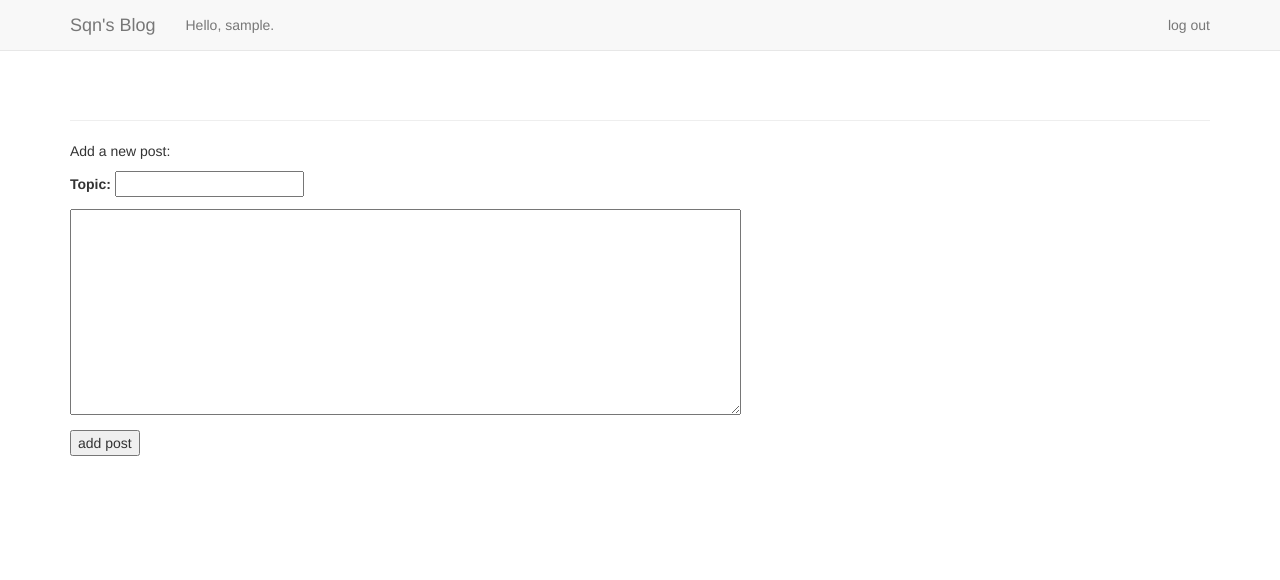
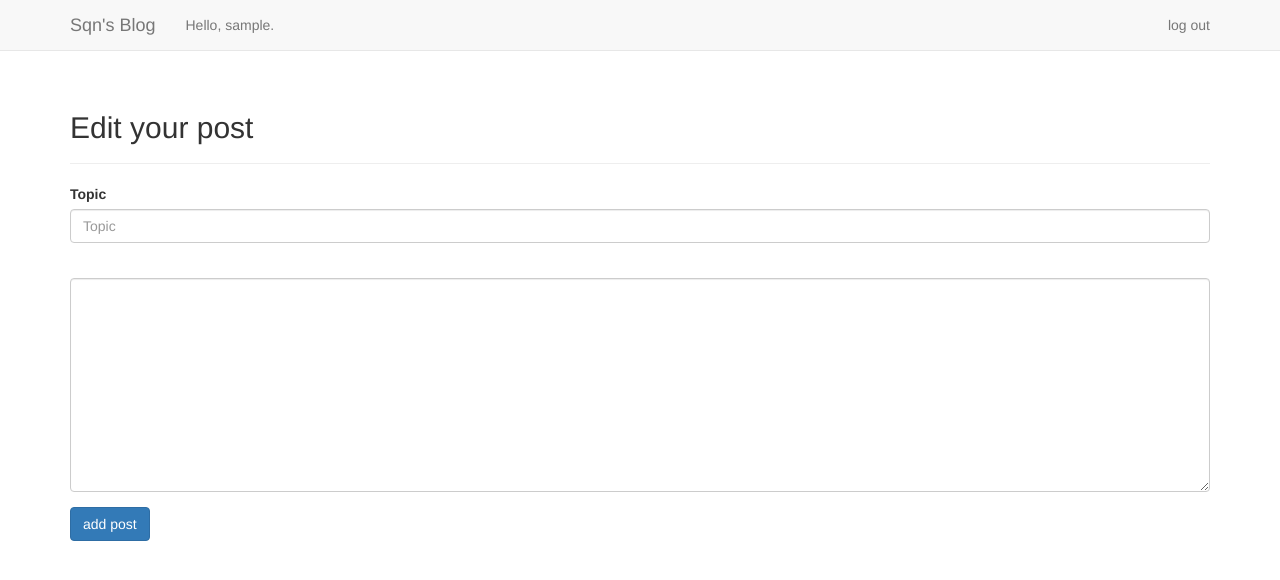
Before and after one commit to k-szulc/blog, a Django app: template blogs/templates/blogs/new_post.html in a window 1280 px wide. Shown: the top 580 px of the page. Run offline with Django 3.2, Linux system fonts and the light colour scheme; the template is opened without the code that fills it: values that come from a table or form of the project are taken from there, others are empty; the visitor is signed in with stand-in values (Sample User, id 1); some libraries are stand-ins or nearby versions.

Commit message:
Styled all blog pages to have simmilar feel and look

```diff
--- a/blogs/templates/blogs/new_post.html
+++ b/blogs/templates/blogs/new_post.html
@@ -1,10 +1,17 @@
 {% extends "blogs/base.html" %}
+{% load bootstrap3 %}
+
+{% block header %}
+  <h2>Edit your post</h2>
+{% endblock header %}
 
 {% block content %}
-  <p>Add a new post:</p>
-  <form action="{% url 'blogs:new_post' %}" method='post'>
+  <form action="{% url 'blogs:new_post' %}" method='post' class="form">
     {% csrf_token %}
-    {{ form.as_p }}
-    <button name="submit">add post</button>
+    {% bootstrap_form form %}
+
+    {% buttons %}
+      <button name="submit" class="btn btn-primary">add post</button>
+    {% endbuttons %}
   </form>
 {% endblock content %}
--- a/blogs/templates/blogs/post.html
+++ b/blogs/templates/blogs/post.html
@@ -12,9 +12,10 @@
 {{ post.date_added|date:'M d, Y H:i' }}  by {{ post.owner }}
 {% if post.owner == user %}
 <small><a href="{% url 'blogs:edit_post' post.id %}">Edit</a></small>
+{% endif %}
 <br><br>
 <p>{{ post.text|linebreaks }} <p>
 <br>
 
-{% endif %}
+
 {% endblock content %}
--- a/users/templates/users/login.html
+++ b/users/templates/users/login.html
@@ -8,7 +8,7 @@
 
 {% block content %}
 
-  <form method="post" action="{% url 'users:login' %} class=form">
+  <form method="post" action="{% url 'users:login' %}" class="form" >
     {% csrf_token %}
     {% bootstrap_form form %}
 
```
Also changed, not shown: blogs/templates/blogs/edit_post.html (+14 -5 lines).
